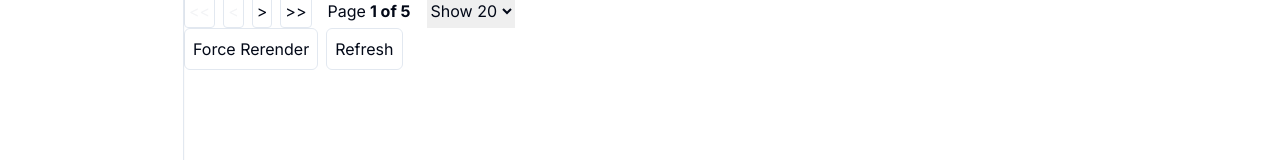
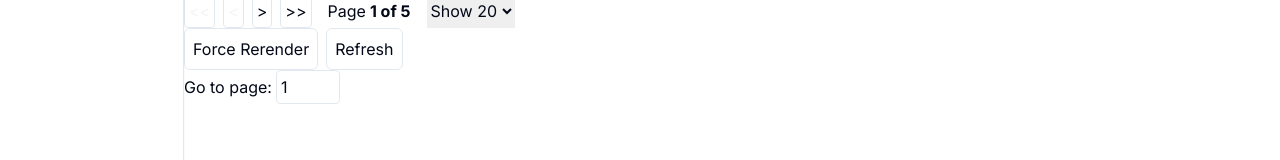
Before and after one commit to iinsu/hrs_sandbox, a Next.js app: page /table/faker in a window 1280 px wide. Shown: the part 500-660 px from the top of the page. Built offline with nearby package versions, Linux system fonts and the light colour scheme.

Commit message:
pagination 추가

```diff
--- a/src/app/(main)/table/faker/page.tsx
+++ b/src/app/(main)/table/faker/page.tsx
@@ -161,6 +161,22 @@ const FakerTablePage = () => {
       >
         Refresh
       </button>
+      <div className="flex items-center gap-1">
+        <span>Go to page:</span>
+        <input
+          type="number"
+          defaultValue={table.getState().pagination.pageIndex + 1}
+          max={table.getPageCount()}
+          min={1}
+          onChange={(event) => {
+            const page = event.target.value
+              ? Number(event.target.value) - 1
+              : 0;
+            table.setPageIndex(page);
+          }}
+          className="border p-1 rounded w-16"
+        />
+      </div>
     </>
   );
 };
```
